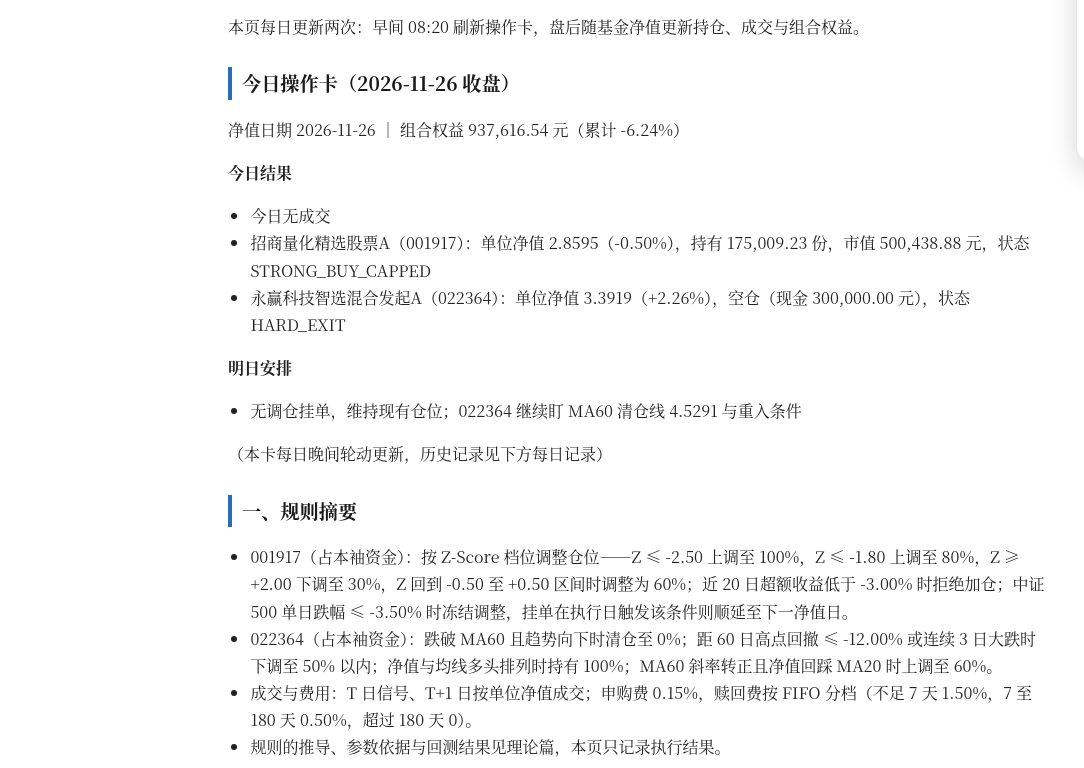
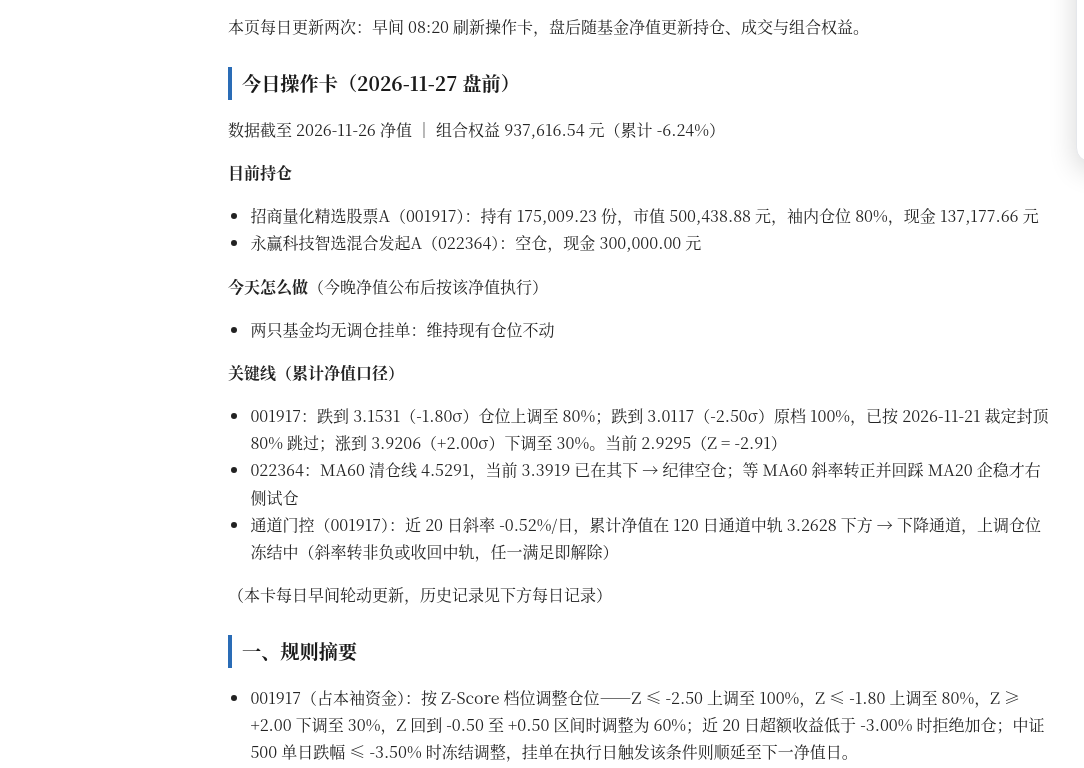
Before and after one commit to osugaBin/dailystocks, a plain HTML site: page custom/数据掘金/2026-11-06-SGu-双基金核心卫星模拟仓.html in a window 1280 px wide. Shown: the part 568-1336 px from the top of the page, 0-1084 px from the left. Drawn offline with Linux system fonts and the light colour scheme; no server answers.

Commit message:
reports: 2026-11-27 自动更新

```diff
--- a/custom/数据掘金/2026-11-06-SGu-双基金核心卫星模拟仓.html
+++ b/custom/数据掘金/2026-11-06-SGu-双基金核心卫星模拟仓.html
@@ -20,19 +20,24 @@
 <p>本页每日更新两次：早间 08:20 刷新操作卡，盘后随基金净值更新持仓、成交与组合权益。</p>
 <!-- DAILY-CARD:START -->
 
-<h2>今日操作卡（2026-11-26 收盘）</h2>
-<p>净值日期 2026-11-26 ｜ 组合权益 937,616.54 元（累计 -6.24%）</p>
-<p><strong>今日结果</strong></p>
+<h2>今日操作卡（2026-11-27 盘前）</h2>
+<p>数据截至 2026-11-26 净值 ｜ 组合权益 937,616.54 元（累计 -6.24%）</p>
+<p><strong>目前持仓</strong></p>
 <ul>
-<li>今日无成交</li>
-<li>招商量化精选股票A（001917）：单位净值 2.8595（-0.50%），持有 175,009.23 份，市值 500,438.88 元，状态 STRONG_BUY_CAPPED</li>
-<li>永赢科技智选混合发起A（022364）：单位净值 3.3919（+2.26%），空仓（现金 300,000.00 元），状态 HARD_EXIT</li>
+<li>招商量化精选股票A（001917）：持有 175,009.23 份，市值 500,438.88 元，袖内仓位 80%，现金 137,177.66 元</li>
+<li>永赢科技智选混合发起A（022364）：空仓，现金 300,000.00 元</li>
 </ul>
-<p><strong>明日安排</strong></p>
+<p><strong>今天怎么做</strong>（今晚净值公布后按该净值执行）</p>
 <ul>
-<li>无调仓挂单，维持现有仓位；022364 继续盯 MA60 清仓线 4.5291 与重入条件</li>
+<li>两只基金均无调仓挂单：维持现有仓位不动</li>
 </ul>
-<p>（本卡每日晚间轮动更新，历史记录见下方每日记录）</p>
+<p><strong>关键线（累计净值口径）</strong></p>
+<ul>
+<li>001917：跌到 3.1531（-1.80σ）仓位上调至 80%；跌到 3.0117（-2.50σ）原档 100%，已按 2026-11-21 裁定封顶 80% 跳过；涨到 3.9206（+2.00σ）下调至 30%。当前 2.9295（Z = -2.91）</li>
+<li>022364：MA60 清仓线 4.5291，当前 3.3919 已在其下 → 纪律空仓；等 MA60 斜率转正并回踩 MA20 企稳才右侧试仓</li>
+<li>通道门控（001917）：近 20 日斜率 -0.52%/日，累计净值在 120 日通道中轨 3.2628 下方 → 下降通道，上调仓位冻结中（斜率转非负或收回中轨，任一满足即解除）</li>
+</ul>
+<p>（本卡每日早间轮动更新，历史记录见下方每日记录）</p>
 <!-- DAILY-CARD:END -->
 
 <h2>一、规则摘要</h2>
@@ -167,7 +172,7 @@
 <li>两年回测见理论篇（2026-11-06 修订：档位触发与 FIFO 分档费率口径）：双状态机组合最大回撤 -17.84%，买入持有组合 -34.61%。</li>
 </ul>
 <section id="drx-comments" class="comments"><h2 class="comments-h"><span class="lz">留言</span><span class="le">Comments</span></h2><div class="comments-list"></div><div class="comments-form"></div><p class="comments-note"><span class="lz">留言将公开展示，请友善发言；会员由管理员开通。</span><span class="le">Comments are public. Please be kind. Membership is activated by the admin.</span></p></section>
-<p class="meta"><span class="lz">2026-11-06 发布 · 2026-11-26 更新 · 类型：数据掘金</span><span class="le">Published 2026-11-06 · Updated 2026-11-26 · Data Mining</span></p>
+<p class="meta"><span class="lz">2026-11-06 发布 · 2026-11-27 更新 · 类型：数据掘金</span><span class="le">Published 2026-11-06 · Updated 2026-11-27 · Data Mining</span></p>
 <footer class="site-foot"><span class="lz">本站内容由定时任务自动生成，仅供学习参考，不构成投资建议。</span><span class="le">Content on this site is generated automatically on a schedule, for study and reference only. Not investment advice.</span></footer>
 </div>
 <div id="donatefloat">
```
Also changed, not shown: archive-data.html (+1 -1 lines), index.html (+1 -1 lines), 1 other file.
